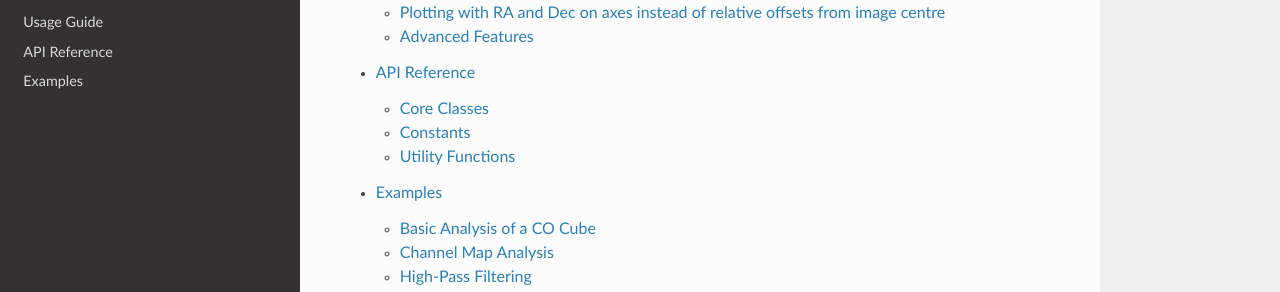
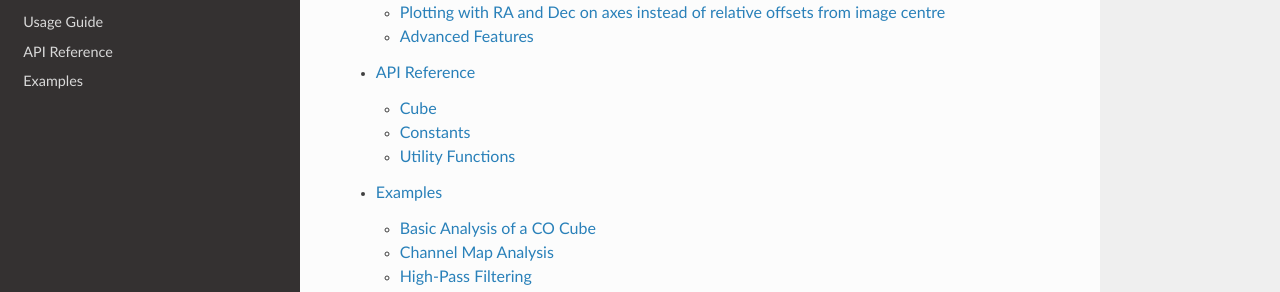
Before and after one commit to cpinte/casa_cube, a Sphinx documentation site: the page built from docs/index.rst, in a window 1280 px wide and 900 px high, scrolled down 516 px. Shown: the part 159-451 px from the top of the window. Built offline with Sphinx 7.4.7 and the Read the Docs theme 3.1.0, drawn with Linux system fonts in a browser that asks for light colours.

Commit message:
Fixing  docs

```diff
--- a/docs/api.rst
+++ b/docs/api.rst
@@ -1,10 +1,10 @@
 API Reference
-============
+=============
 
-Core Classes
------------
+Cube
+----
 
-.. automodule:: casa_cube.Cube
+.. autoclass:: casa_cube.Cube
    :members:
    :undoc-members:
    :show-inheritance:
@@ -37,7 +37,7 @@ Core Classes
       ~Cube.beam
 
 Constants
---------
+---------
 
 .. data:: casa_cube.FWHM_to_sigma
    :annotation: = 1.0 / np.sqrt(8.0 * np.log(2))
@@ -52,6 +52,6 @@ Constants
    :annotation: Dictionary of molecular line frequencies and names
 
 Utility Functions
----------------
+-----------------
 
 .. autofunction:: casa_cube.add_colorbar
--- a/docs/index.rst
+++ b/docs/index.rst
@@ -1,5 +1,5 @@
 Welcome to Casa Cube's documentation!
-================================
+=====================================
 
 Casa Cube is a Python package for handling and analyzing radio interferometry data cubes, particularly focused on ALMA data. It provides tools for visualization, analysis, and manipulation of spectral line data cubes.
 
@@ -13,7 +13,7 @@ Casa Cube is a Python package for handling and analyzing radio interferometry da
    examples
 
 Installation
------------
+------------
 
 You can install Casa Cube using pip:
 
--- a/src/casa_cube/__init__.py
+++ b/src/casa_cube/__init__.py
@@ -1,4 +1,5 @@
 __version__ = "0.1"
+__author__ = "Christophe Pinte"
 
 from .cube import *
 from .molex import *
```
Also changed, not shown: docs/conf.py (+0 -9 lines), docs/examples.rst (+4 -4 lines), docs/installation.rst (+5 -5 lines), docs/usage.rst (+10 -10 lines), 1 other file.
